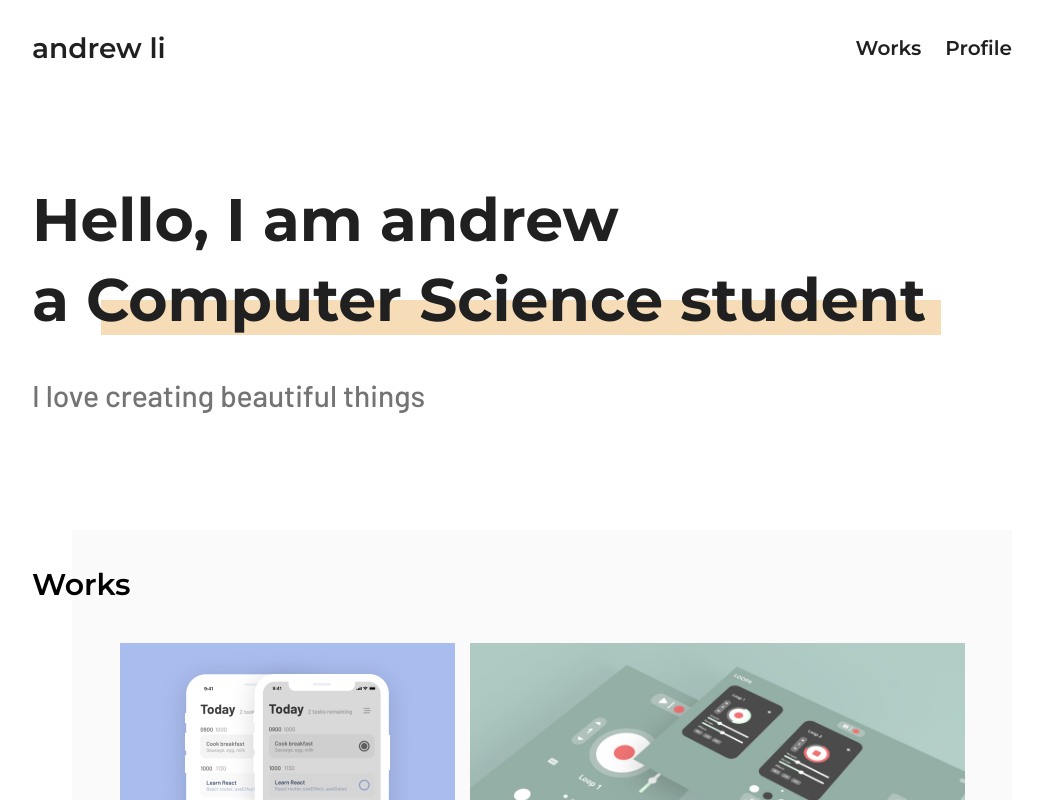
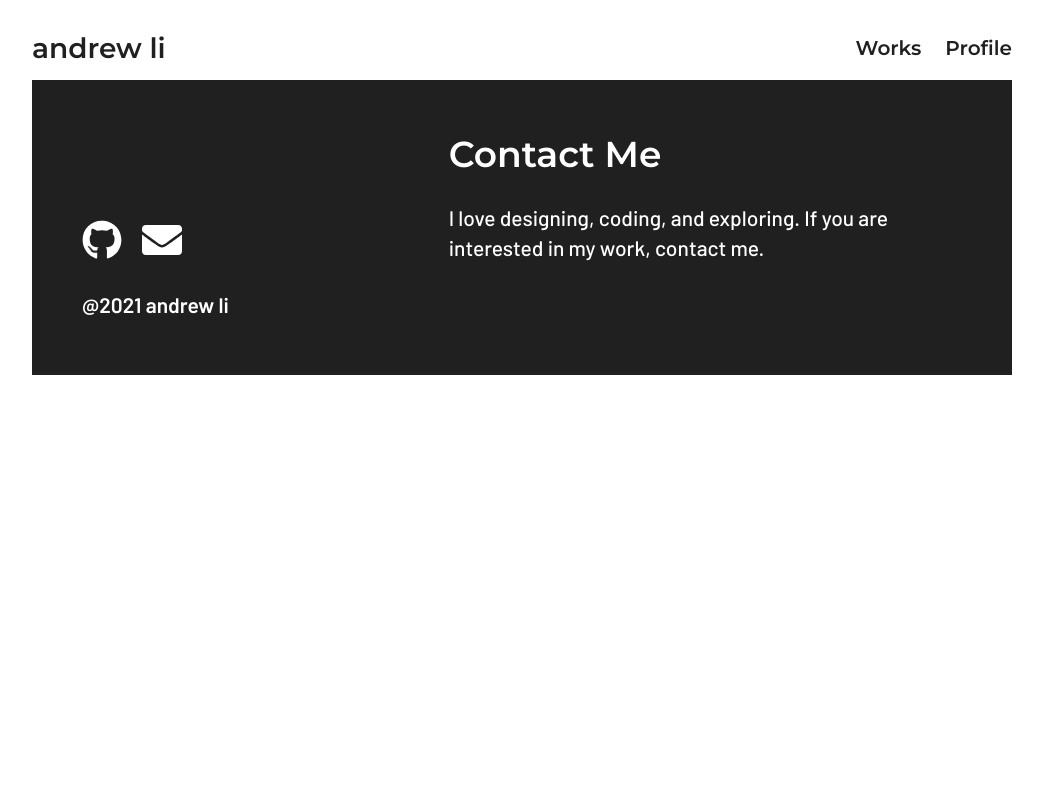
Before and after one commit to IamMrandrew/portfolio, a React (Create React App) app: page /profile in a window 1280 px wide. Shown: the top 800 px of the page, without its empty margins (118-1161 px from the left). Built offline with nearby package versions, Linux system fonts and the light colour scheme.

Commit message:
feat: routing through nav

```diff
--- a/src/App.js
+++ b/src/App.js
@@ -1,18 +1,22 @@
+import { BrowserRouter as Router, Switch, Route } from "react-router-dom";
 import Footer from "./components/Footer";
-import Hero from "./components/Hero";
 import Nav from "./components/Nav";
-import Works from "./components/Works";
-
+import Home from "./components/Home";
+import Profile from "./components/Profile";
 import "./App.css";
 
 const App = () => {
   return (
-    <div className="App">
-      <Nav />
-      <Hero />
-      <Works />
-      <Footer />
-    </div>
+    <Router>
+      <div className="App">
+        <Nav />
+        <Switch>
+          <Route path="/" exact component={Home} />
+          <Route path="/profile" exact component={Profile} />
+        </Switch>
+        <Footer />
+      </div>
+    </Router>
   );
 };
 
--- /dev/null
+++ b/src/components/Home.js
@@ -0,0 +1,14 @@
+import React from "react";
+import Hero from "./Hero";
+import Works from "./Works";
+
+const Home = () => {
+  return (
+    <div className="home">
+      <Hero />
+      <Works />
+    </div>
+  );
+};
+
+export default Home;
--- a/src/components/Nav.js
+++ b/src/components/Nav.js
@@ -1,7 +1,18 @@
 import React, { useState, useEffect } from "react";
+import { FaBorderNone } from "react-icons/fa";
+import { Link } from "react-router-dom";
 
 const Nav = () => {
   const [burger, setBurger] = useState(false);
+
+  const burgerHandler = () => {
+    setBurger(!burger);
+  };
+
+  const linkStyle = {
+    color: "#202020",
+    textDecoration: "none",
+  };
 
   useEffect(() => {
     if (burger) {
@@ -18,14 +29,16 @@ const Nav = () => {
           <div className="nav-brand">andrew li</div>
           <ul className={burger ? "nav-list active" : "nav-list"}>
             <li className="nav-item burger-title">Explore More</li>
-            <li className="nav-item">Works</li>
-            <li className="nav-item">Profile</li>
+            <Link style={linkStyle} to="/" onClick={burgerHandler}>
+              <li className="nav-item">Works</li>
+            </Link>
+            <Link style={linkStyle} to="/profile" onClick={burgerHandler}>
+              <li className="nav-item">Profile</li>
+            </Link>
           </ul>
           <div
             className={burger ? "burger active " : "burger"}
-            onClick={() => {
-              setBurger(!burger);
-            }}
+            onClick={burgerHandler}
           >
             <div className="bar bar1"></div>
             <div className="bar bar2"></div>
--- /dev/null
+++ b/src/components/Profile.js
@@ -0,0 +1,6 @@
+import React from "react";
+
+const Profile = () => {
+  return <div className="profile"></div>;
+};
+export default Profile;
```
